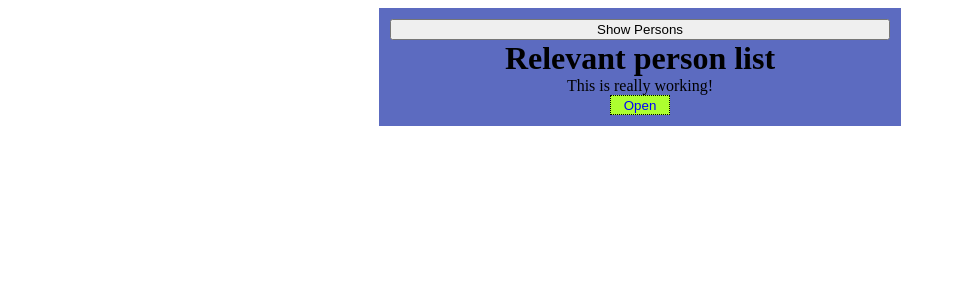
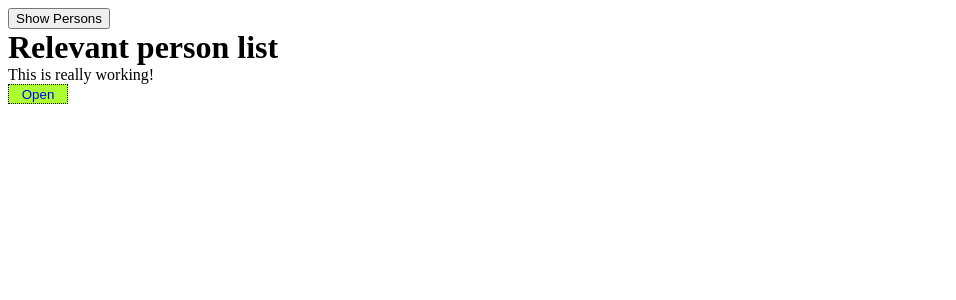
Before and after one commit to choco1911/lewagon_airbnb, a React (Create React App) app: page / in a window 1280 px wide. Shown: the top 300 px of the page, without its empty margins (0-956 px from the left). Built offline with nearby package versions, Linux system fonts and the light colour scheme.

Commit message:
add WithClass high order component

```diff
--- a/src/components/PersonsList/Person/person.js
+++ b/src/components/PersonsList/Person/person.js
@@ -1,5 +1,6 @@
 import React, {Component} from 'react'
 import './person.css'
+import WithClass from '../../../hoc/WithClass'
 
 
 class Person extends Component {
@@ -19,14 +20,14 @@
     render () {
         console.log('[Person.js] Inside Render Method')
         return (
-            <div className="Person">
+            <WithClass className="Person">
                 <div className="wrapper">
                     <p>I'm a {this.props.name} and I'm {this.props.age}</p>
                     <button className="del" onClick={this.props.click}>Delete</button>
                     {/* <p>{props.children}</p> */}
                 </div>
                 <input type="text" onChange={this.props.change} value={this.props.name} />
-            </div>
+            </WithClass>
         )
 //        console.log('[Person.js] Inside this.props.children', this.props.children) // undefined
 //        return [
--- a/src/containers/App.js
+++ b/src/containers/App.js
@@ -1,6 +1,7 @@
 import React, {PureComponent} from 'react'
 import Persons from '../components/PersonsList/PersonsList'
 import Cockpit from '../components/Cockpit/Cockpit'
+import WithClass from '../hoc/WithClass'
 import './App.css'
 
 class App extends PureComponent {
@@ -91,7 +92,7 @@
         }
 
         return (
-            <div className="App">
+            <WithClass className="App">
                 <button onClick={() => {this.setState({showPersons: 'true'})}}>Show Persons</button>
                 <Cockpit
                     title = {this.props.title}
@@ -100,8 +101,7 @@
                     showPersons={this.state.showPersons}
                 />
                 {persons}
-            </div>
-
+            </WithClass>
         )
     }
 }
--- /dev/null
+++ b/src/hoc/WithClass.js
@@ -0,0 +1,9 @@
+import React from 'react'
+
+const withClass = (props) => (
+    <div className={props.classes}>
+        {props.children}
+    </div>
+)
+
+export default withClass
```
